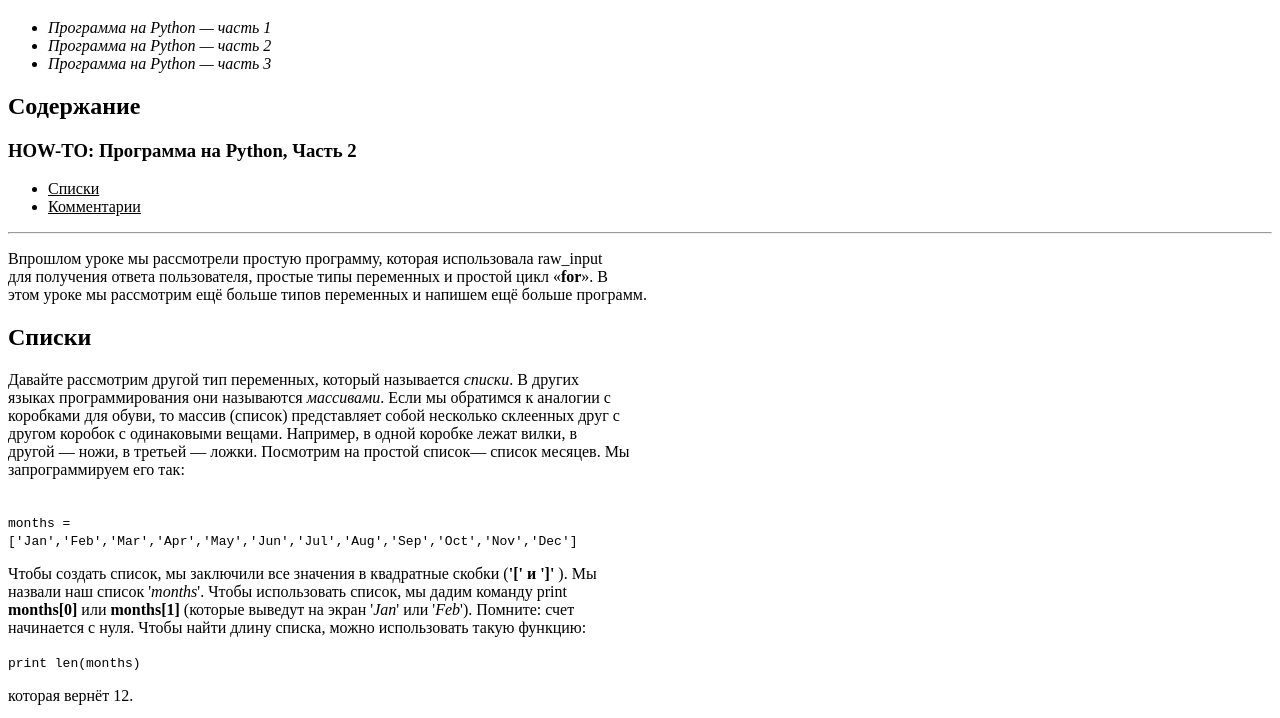
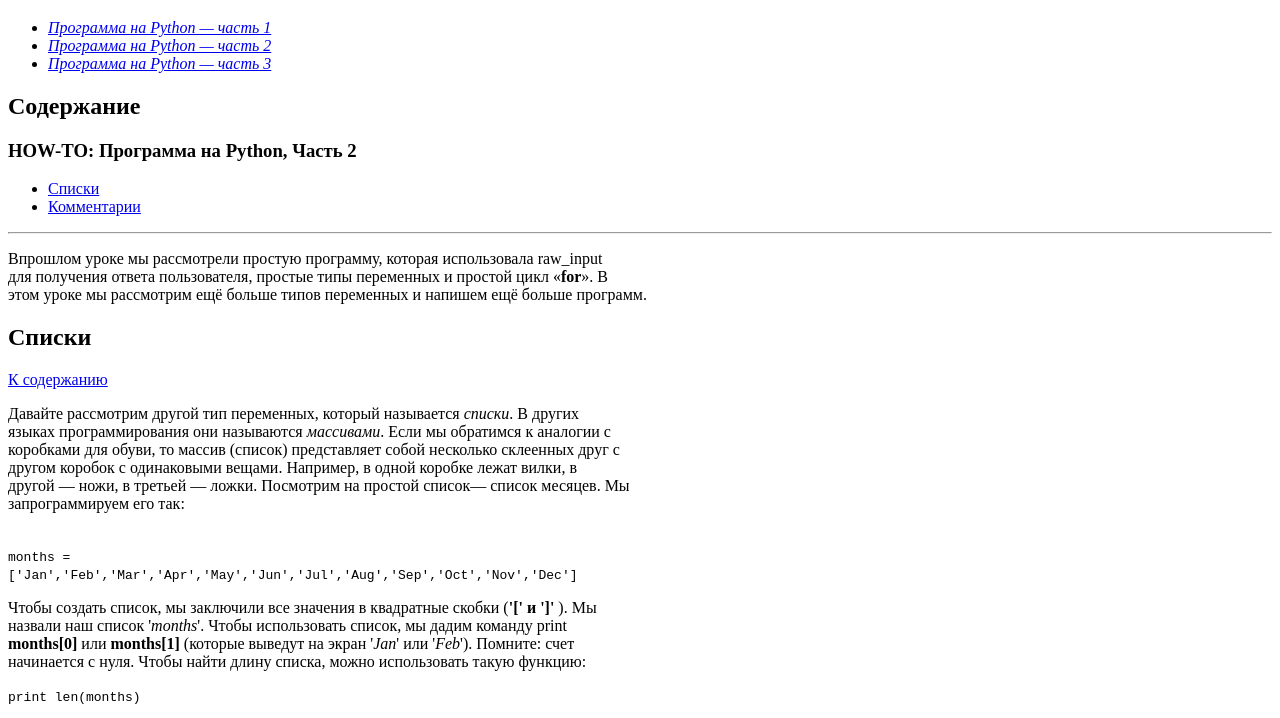
Before and after one commit to Shpakava/ShpakavaSviatlana, a plain HTML site: page home/03_HTML/base/index2.html in a window 1280 px wide. Shown: the part 61-779 px from the top of the page. Drawn offline with Linux system fonts and the light colour scheme.

Commit message:
Базовое 03

```diff
--- a/home/03_HTML/base/index2.html
+++ b/home/03_HTML/base/index2.html
@@ -8,23 +8,23 @@
         <h1>HOW-TO: Программа на Python, Часть 2</h1>
         <ul>
             <li>
-                <i>Программа на Python — часть 1</i>
+               <a href="index1.html"><i>Программа на Python — часть 1</i></a>
             </li>
             <li>
-                <i>Программа на Python — часть 2</i>
+               <a href="index2.html"><i>Программа на Python — часть 2</i></a>
             </li>
             <li>
-                <i>Программа на Python — часть 3</i>
+               <a href="index3.html"><i>Программа на Python — часть 3</i></a>
             </li>
         </ul>
-        <h2>Содержание</h2>
+        <a name="top"><h2>Содержание</h2></a>
         <h3>HOW-TO: Программа на Python, Часть 2</h3>
         <ul>
             <li>
-                <u>Списки</u>
-            </li>
+               <a href="#up">Списки</a>
+           </li>
             <li>
-                <u>Комментарии</u>
+               <a href="#up">Комментарии</a>
             </li>
         </ul>
         <hr>
@@ -32,7 +32,8 @@
             для получения ответа пользователя, простые типы переменных и простой цикл «<strong>for</strong>». В <br>
             этом уроке мы рассмотрим ещё больше типов переменных и напишем ещё больше
             программ.</p>
-            <h2>Списки</h2>
+           <a name="up"><h2>Списки</h2></a>
+            <a href="#top">К содержанию</a>
             <p>Давайте рассмотрим другой тип переменных, который называется <i>списки</i>. В других <br>
                 языках программирования они называются <i>массивами</i>. Если мы обратимся к аналогии с <br>
                 коробками для обуви, то массив (список) представляет собой несколько склеенных друг с <br>
@@ -55,7 +56,8 @@
                             очень просто. Я уверен, вы сможете придумать много других примеров использования <br>
                             списков. </p>
                             <hr>
-                            <h2>Комментарии</h2>
+                            <a name="up"><h2>Комментарии</h2></a>
+                            <a href="#top">К содержанию</a>
                             <p>Далее, мы должны обсудить комментарии. Комментарии важны по нескольким причинам. <br>
                                 Они не только говорят вам или другим людям, что вы пытаетесь делать, но и напомнят <br>
                                 вам через полгода, что же вы хотели сделать. Когда вы будете писать много программ, <br>
```
